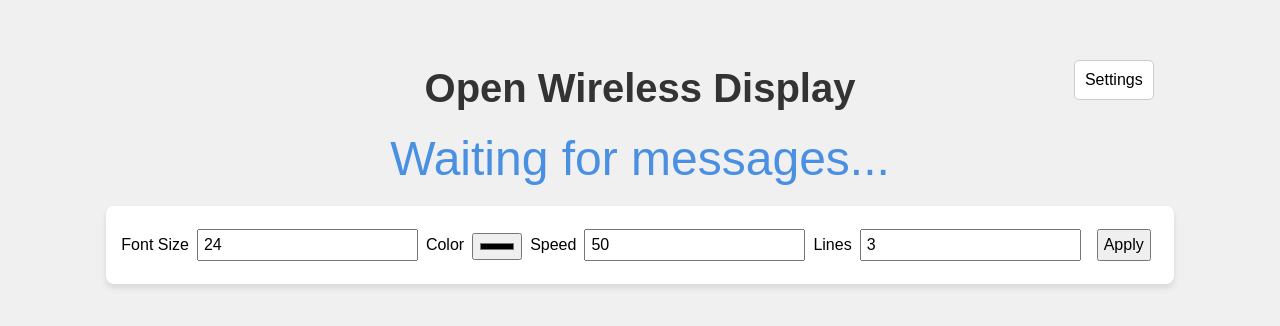
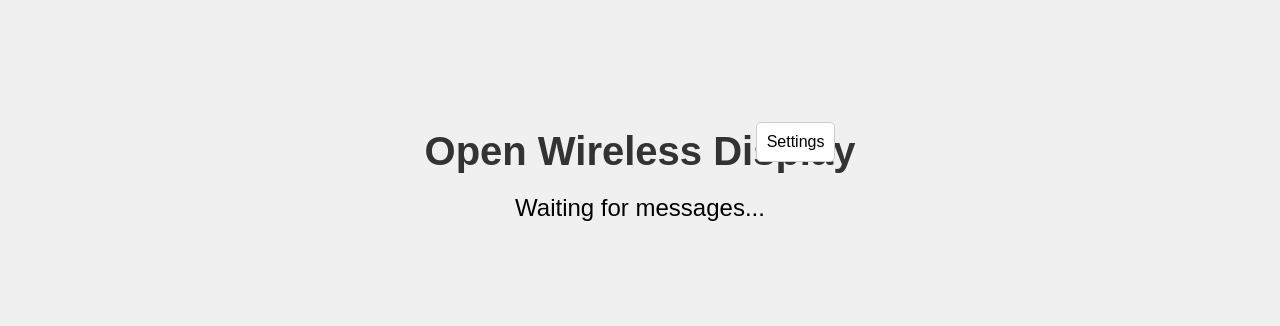
Before and after one commit to AceCentre/OWD, a Next.js app: page / in a window 1280 px wide. Shown: the part 238-564 px from the top of the page. Built offline with nearby package versions, Linux system fonts and the light colour scheme; no server answers.

Commit message:
Update index.js

```diff
--- a/pages/index.js
+++ b/pages/index.js
@@ -16,6 +16,7 @@ const Home = () => {
     const [isConnected, setIsConnected] = useState(false);
     const [sessionId, setSessionId] = useState("");
     const [websocketURL, setWebsocketURL] = useState("");
+    const [isSettingsOpen, setIsSettingsOpen] = useState(false);
 
     useEffect(() => {
         setSessionId(uuidv4());
@@ -52,8 +53,10 @@ const Home = () => {
         <div id="display-container">
             <h1>Open Wireless Display</h1>
 
-            {isConnected ? (
-                <div className="display-text">{text}</div>
+            {isConnected && !isSettingsOpen ? (
+                <div className="display-text" style={{ fontSize: settings.fontSize, color: settings.color }}>
+                    {text}
+                </div>
             ) : (
                 <div className="qr-code-container">
                     <QRCodeDisplay sessionId={sessionId} />
@@ -64,12 +67,12 @@ const Home = () => {
 
             <div
                 className="settings-button"
-                onClick={() => setIsConnected(!isConnected)}
+                onClick={() => setIsSettingsOpen(!isSettingsOpen)}
             >
                 Settings
             </div>
 
-            {isConnected && <SettingsPanel onSettingsChange={setSettings} />}
+            {isSettingsOpen && <SettingsPanel onSettingsChange={setSettings} />}
         </div>
     );
 };
```
